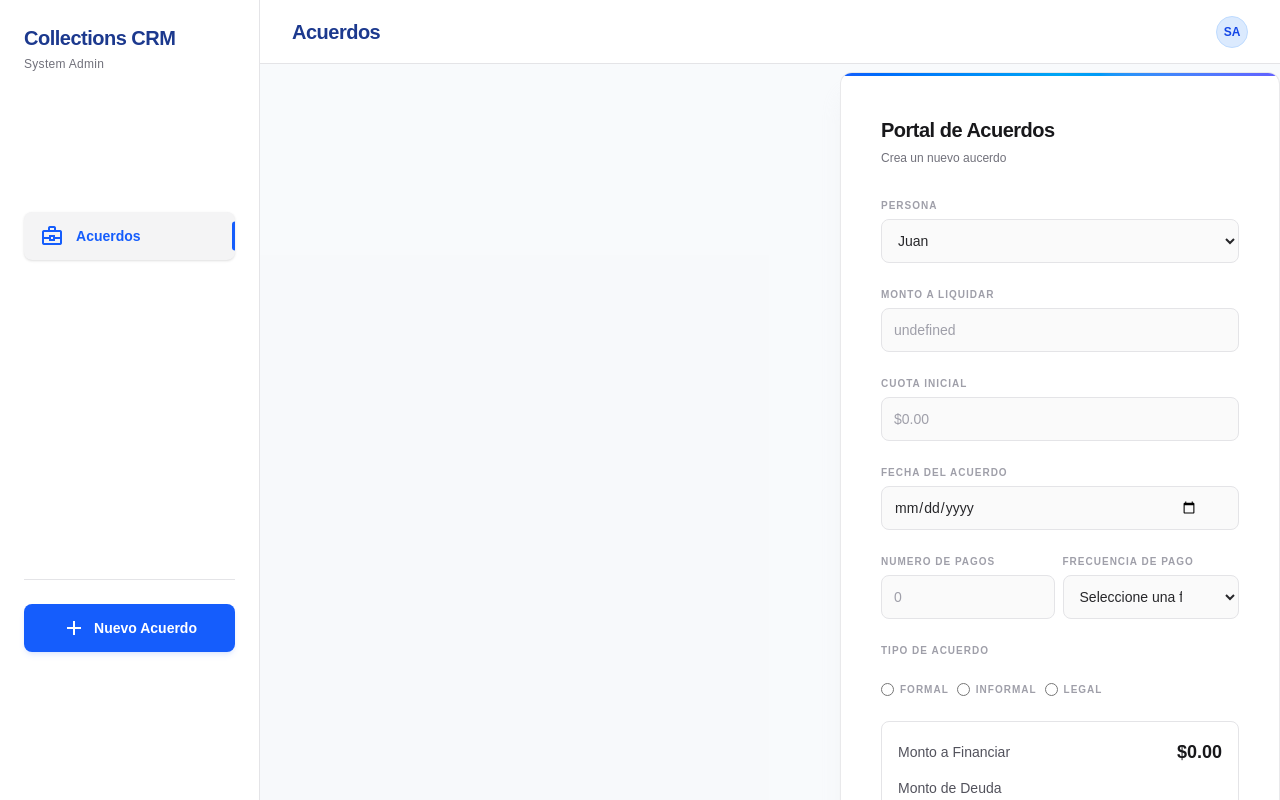
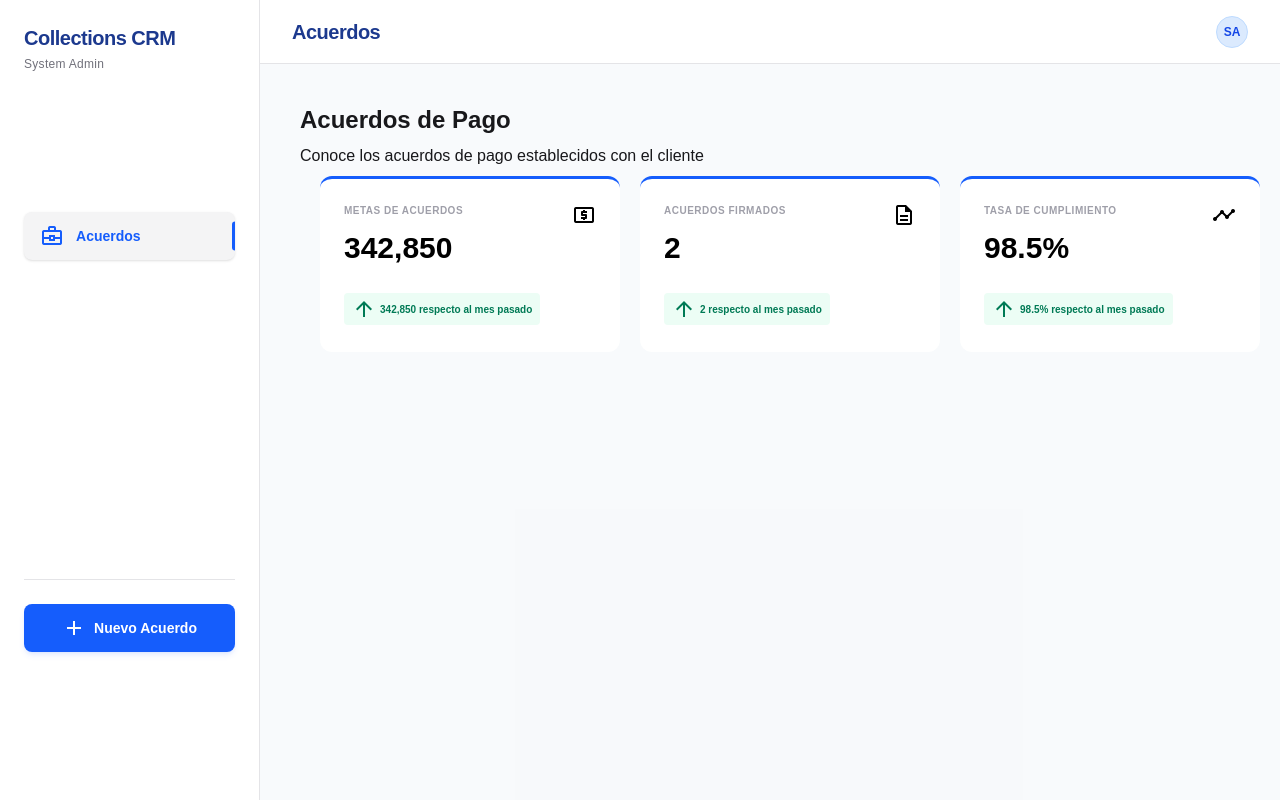
Before and after one commit to CruzBas/nora_collections, a Next.js app: page /dashboard-recolectores/acuerdos in a window 1280 px wide. Built offline with nearby package versions, Linux system fonts and the light colour scheme.

Commit message:
feat: add dynamic debt calculation to agreement form and introduce summary dashboard cards

```diff
--- a/app/components/form_acuerdo.tsx
+++ b/app/components/form_acuerdo.tsx
@@ -22,9 +22,12 @@ export function Form_acuerdo() {
         }
     ]);
     const [persona, setPersona] = useState<CuentaCartera | null>(null);
+    const [monto, setMonto] = useState<number | ''>('');
+
     const handlePersonaChange = (e: React.ChangeEvent<HTMLSelectElement>) => {
-        const personaSeleccionada = cuentaCartera.find((cuenta) => cuenta.cliente === e.target.value);
+        const personaSeleccionada = cuentaCartera.find((cuenta) => cuenta.id === e.target.value);
         setPersona(personaSeleccionada || null);
+        setMonto(personaSeleccionada ? personaSeleccionada.saldoVencido : '');
     };
 
     const [cuenta, setCuenta] = useState<CuentaCartera | null>(null);
@@ -59,13 +62,15 @@ export function Form_acuerdo() {
                     {/* Monto a liquidar */}
                     <div className="flex flex-col gap-1.5">
                         <label htmlFor="monto" className="text-[10px] font-bold tracking-widest text-zinc-400 uppercase">
-                            Monto a liquidar
+                            Monto de deuda
                         </label>
                         <div className="relative">
                             <input
                                 id="monto"
                                 type='number'
-                                placeholder={`${persona?.saldoVencido}`}
+                                value={monto}
+                                onChange={(e) => setMonto(e.target.value ? Number(e.target.value) : '')}
+                                placeholder="0"
                                 className="w-full h-11 pr-10 pl-3 border border-zinc-200 rounded-lg bg-zinc-50 focus:bg-white focus:border-blue-500 text-sm text-zinc-800 placeholder:text-zinc-400 outline-none transition-all"
                                 autoComplete="off"
                             />
@@ -136,7 +141,7 @@ export function Form_acuerdo() {
                                     autoComplete="off"
                                 >
                                     <option selected disabled>Seleccione una frecuencia</option>
-                                    <option>Diario</option>
+                                    <option value="diario">Diario</option>
                                     <option value="semanal">Semanal</option>
                                     <option value="quincenal">Quincenal</option>
                                     <option value="mensual">Mensual</option>
@@ -187,7 +192,7 @@ export function Form_acuerdo() {
                                 Monto de Deuda
                             </span>
                             <span className="text-lg font-semibold text-zinc-900">
-                                {cuenta?.saldoVencido}
+                                {persona?.saldoVencido}
                             </span>
                         </div>
 
--- a/app/dashboard-recolectores/acuerdos/page.tsx
+++ b/app/dashboard-recolectores/acuerdos/page.tsx
@@ -1,14 +1,43 @@
 import { Form_acuerdo } from "@/app/components/form_acuerdo";
 import BarraSuperior from "@/app/components/barra-superior";
+import Card from "@/app/components/card";
 export default function Acuerdos() {
     return (
         <>
             <BarraSuperior pantalla="Acuerdos" />
             <div className="flex flex-row flex-1 gap-2 mt-2 mb-2">
 
-                < div className="flex flex-col flex-1 min-h-screen bg-slate-50/50 text-zinc-800 pb-12 select-none">
+                < div className="flex flex-col flex-1 min-h-screen bg-slate-50/50 text-zinc-800 pb-12 select-none ml-2 p-8 flex flex-col gap-2">
+                    <h1 className="text-2xl font-bold text-zinc-900">Acuerdos de Pago</h1>
+                    <h3 className="text-md  text-zinc-900">Conoce los acuerdos de pago establecidos con el cliente</h3>
+                    <div className="flex flex-row flex-1 gap-5 ml-5">
+                        <Card
+                            title="Metas de acuerdos"
+                            value="342,850"
+                            icon="local_atm"
+                            iconFooter="arrow_upward"
+                            footer="342,850 respecto al mes pasado"
+                            color="border-t-blue-600"
+                        />
 
+                        <Card
+                            title="Acuerdos firmados"
+                            value="2 "
+                            icon="description"
+                            iconFooter="arrow_upward"
+                            footer="2 respecto al mes pasado"
+                            color="border-t-green-600"
+                        />
 
+                        <Card
+                            title="Tasa de cumplimiento"
+                            value="98.5%"
+                            icon="timeline"
+                            iconFooter="arrow_upward"
+                            footer="98.5% respecto al mes pasado"
+                            color="border-t-yellow-600"
+                        />
+                    </div>
                 </div>
 
 
```
